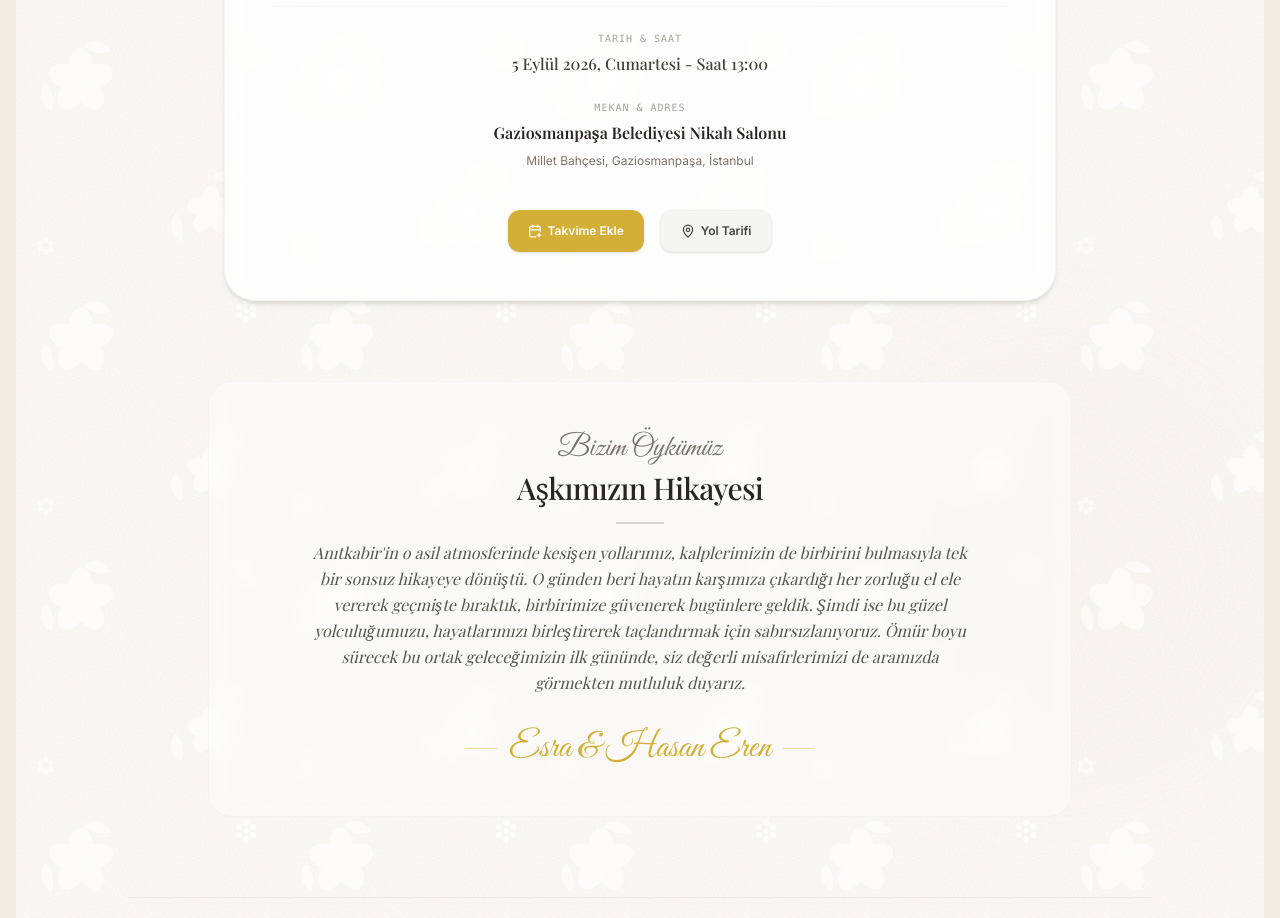
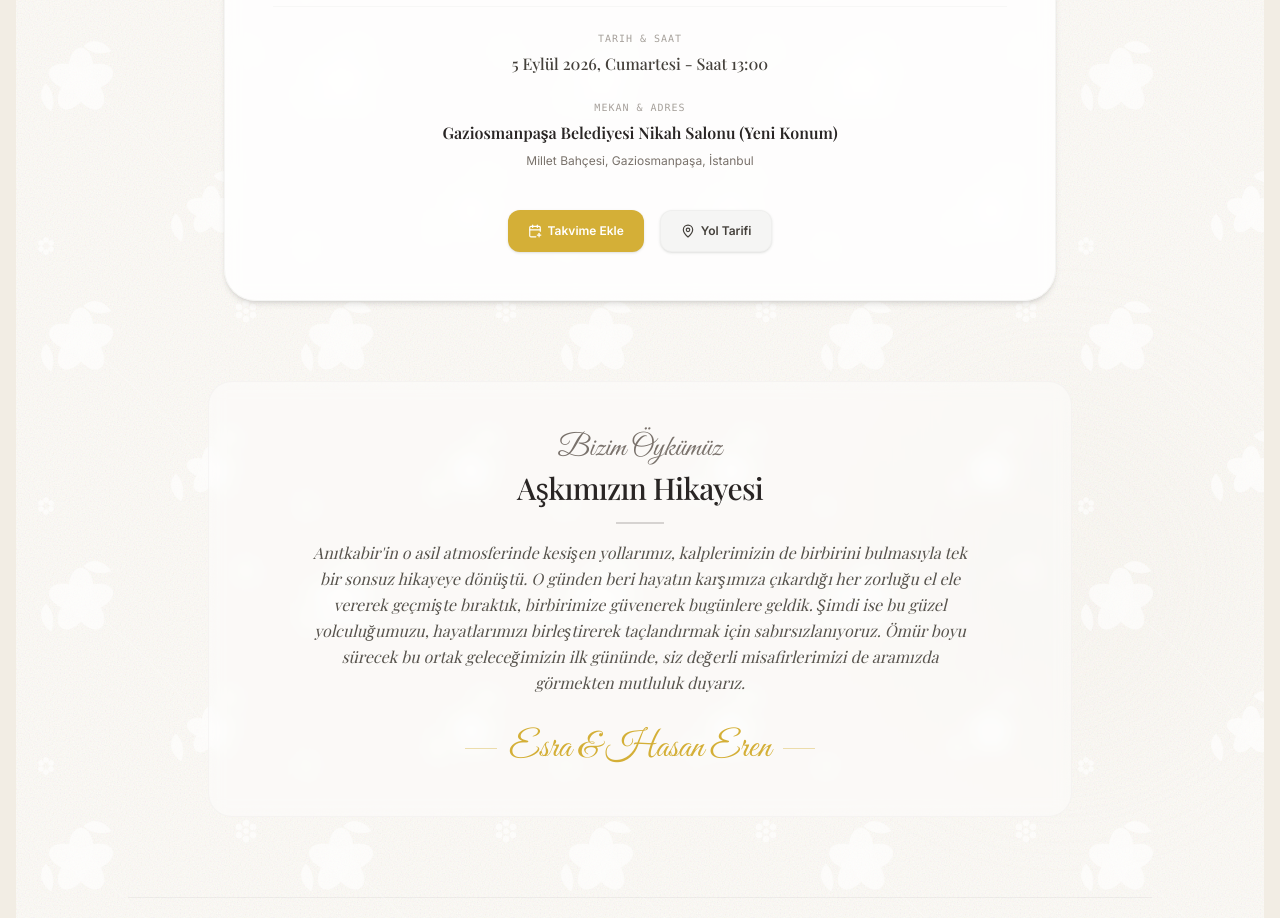
Before and after one commit to esramortas-i/esra-eren-davetiye, a React (Vite) app: page / in a window 1280 px wide. Shown: the part 1300-2218 px from the top of the page. Built offline with nearby package versions, Linux system fonts and the light colour scheme; a web font is replaced by a local one.

Commit message:
Update venue name to indicate new location

```diff
--- a/src/utils.ts
+++ b/src/utils.ts
@@ -7,7 +7,7 @@ export const DEFAULT_SETTINGS: WeddingSettings = {
   brideParents: "Zülfiye Özbek & Fatih Mortaş",
   groomParents: "Esma Yılmaz & Hakan İşçi",
   weddingDate: "2026-09-05T13:00",
-  venueName: "Gaziosmanpaşa Belediyesi Nikah Salonu",
+  venueName: "Gaziosmanpaşa Belediyesi Nikah Salonu (Yeni Konum)",
   venueAddress: "Millet Bahçesi, Gaziosmanpaşa, İstanbul",
   venueMapUrl: "https://maps.google.com/?q=Gaziosmanpasa+Belediyesi+Nikah+Salonu+Millet+Bahcesi",
   kinaDate: "2026-09-11T19:30",
@@ -15,7 +15,7 @@ export const DEFAULT_SETTINGS: WeddingSettings = {
   kinaVenueAddress: "Ihlamur Mahallesi No:12, Beşiktaş, İstanbul",
   kinaVenueMapUrl: "https://maps.google.com/?q=Selvi+Davet+Salonu+Besiktas+Istanbul",
   nikahDate: "2026-09-05T13:00",
-  nikahVenueName: "Gaziosmanpaşa Belediyesi Nikah Salonu",
+  nikahVenueName: "Gaziosmanpaşa Belediyesi Nikah Salonu (Yeni Konum)",
   nikahVenueAddress: "Millet Bahçesi, Gaziosmanpaşa, İstanbul",
   nikahVenueMapUrl: "https://maps.app.goo.gl/STtws9KKwKFb9fSFA",
   loveStoryTitle: "Aşkımızın Hikayesi",
```
